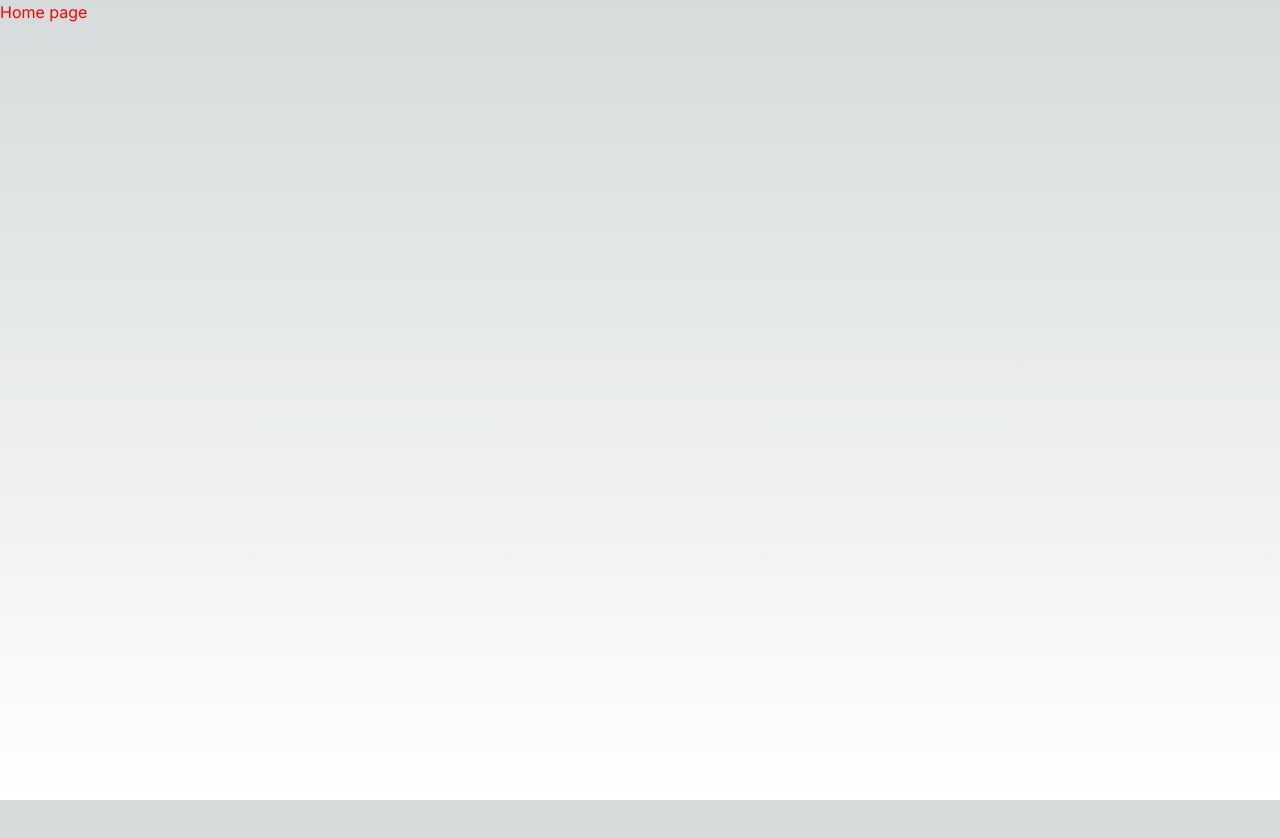
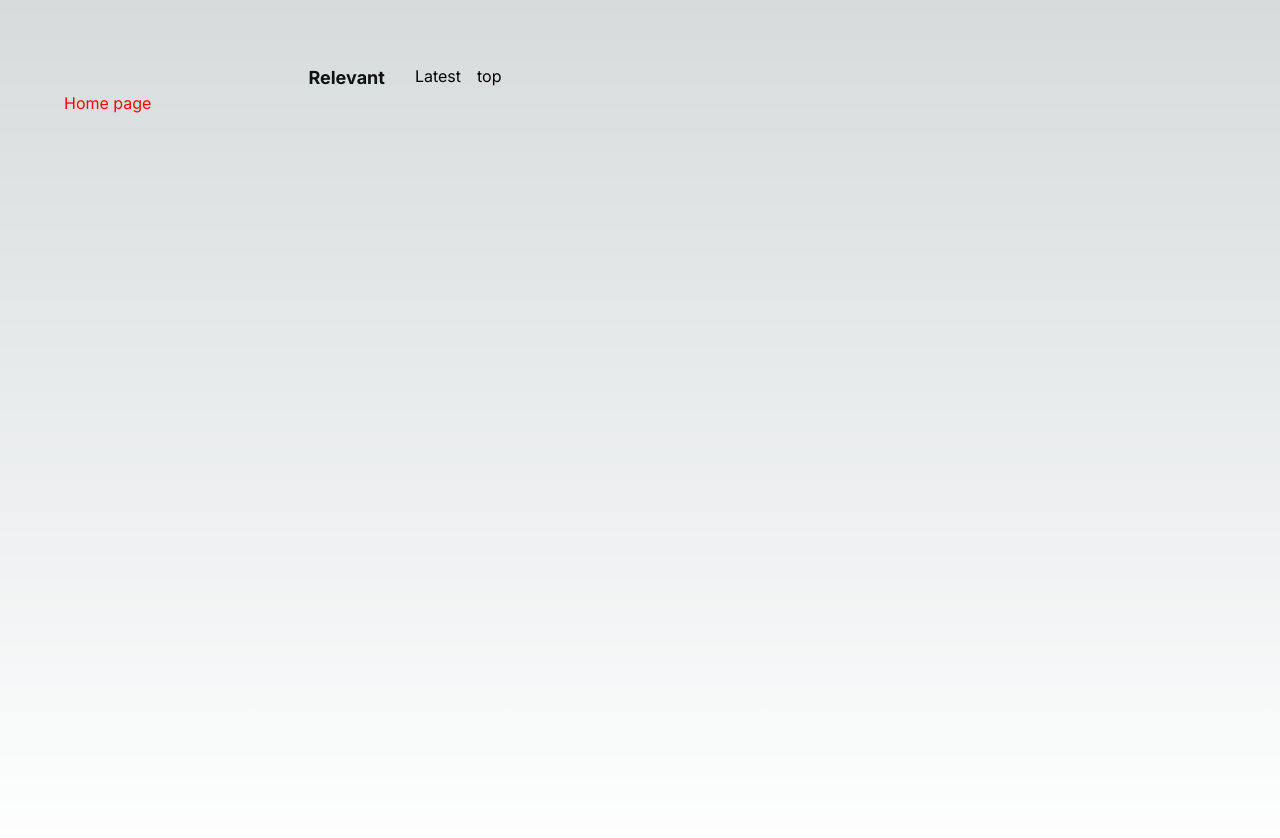
Before and after one commit to TamannaAfroz2666/PracticeProjectNextJs, a Next.js app: page / in a window 1280 px wide. Shown: the top 838 px of the page. Before the commit the page ends 800 px from the top, so only its background shows below. Built offline with nearby package versions, Linux system fonts and the light colour scheme.

Commit message:
page new updated starting

```diff
--- a/src/Styles/Home.css
+++ b/src/Styles/Home.css
@@ -5,3 +5,30 @@
 .tagName{
     color: red;
 }
+/* ---------------------using system on main page designing--------------------------------- */
+
+
+.containerMain{
+    width: 90%;
+    margin: auto;
+
+}
+.navContainerUl{
+    width: 60%;
+    margin: auto;
+    display: flex;
+    gap: 1rem;
+    margin-top: 4rem;
+}
+.relevantTitle{
+    font-size: 18px;
+    font-weight: 700;
+    text-transform: capitalize;
+    color: #111;
+    padding: 10px 14px;
+
+}
+.relevantTitle:hover{
+    background-color: aliceblue;
+    color: rgba(0, 0, 128, 0.973);
+}
--- a/src/app/layout.js
+++ b/src/app/layout.js
@@ -4,7 +4,7 @@ import "./globals.css";
 const inter = Inter({ subsets: ["latin"] });
 
 export const metadata = {
-  title: "firstProject",
+  title: "Dev Community",
   description: "Generated by create next app",
 };
 
--- a/src/app/page.jsx
+++ b/src/app/page.jsx
@@ -1,15 +1,32 @@
 
+import Link from 'next/link';
 import '../Styles/Home.css'
-import Base from './components/page';
-import Dashboard from './dashboard/page';
+// import Base from './components/page';
+// import Dashboard from './dashboard/page';
 // import Appto from './appto/Appto';
 
 export default function Home() {
   return (
     <main className=" min-h-screen ">
-      <h1 className="tagName">
+      <div className="containerMain">
+        <div className="navContainer">
+          <ul className='navContainerUl'>
+            <li>
+              <Link className='relevantTitle' href="/relevant">Relevant</Link>
+              </li>
+            <li>
+              <Link  className='linkTitle' href="/latest">Latest</Link>
+              </li>
+            <li>
+              <Link className='linkTitle' href="/top">top</Link>
+              </li>
+          </ul>
+        </div>
+        <h1 className="tagName">
         Home page
       </h1>
+      </div>
+
     </main>
   );
 }
```
